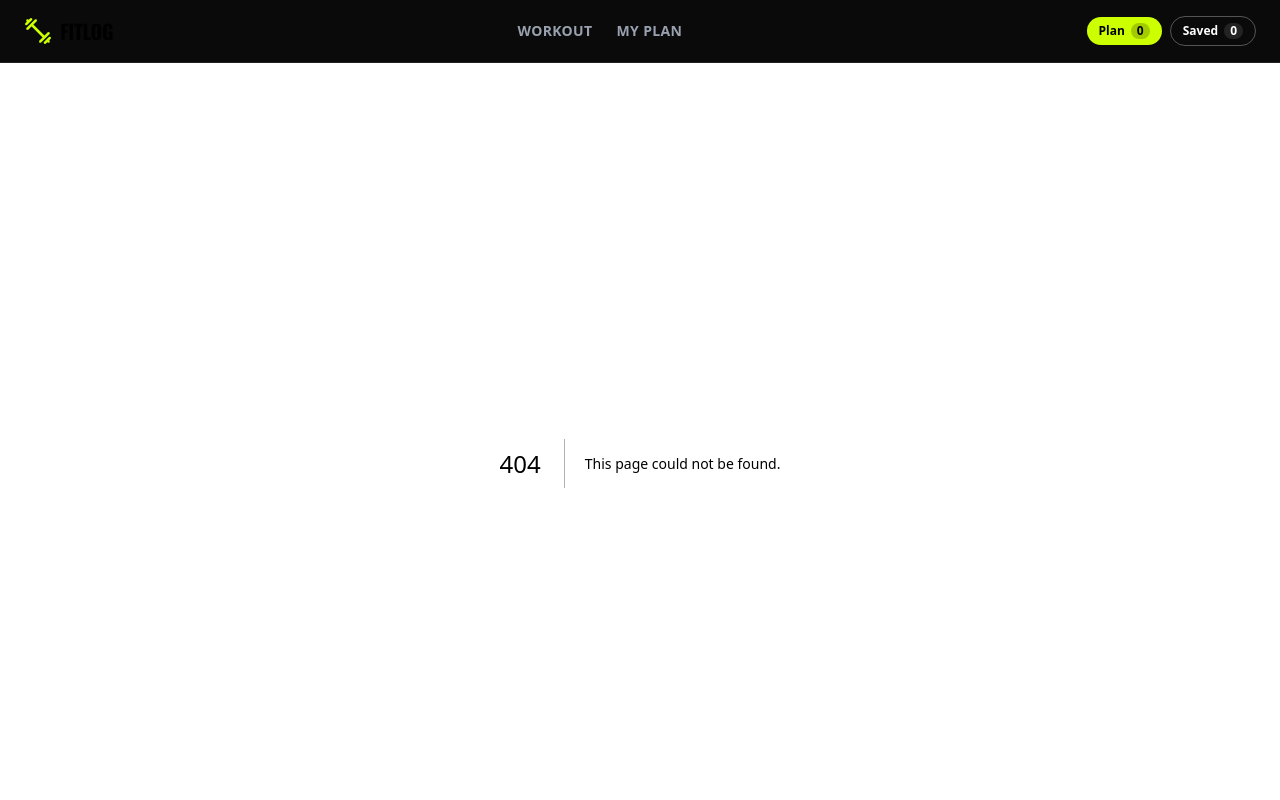
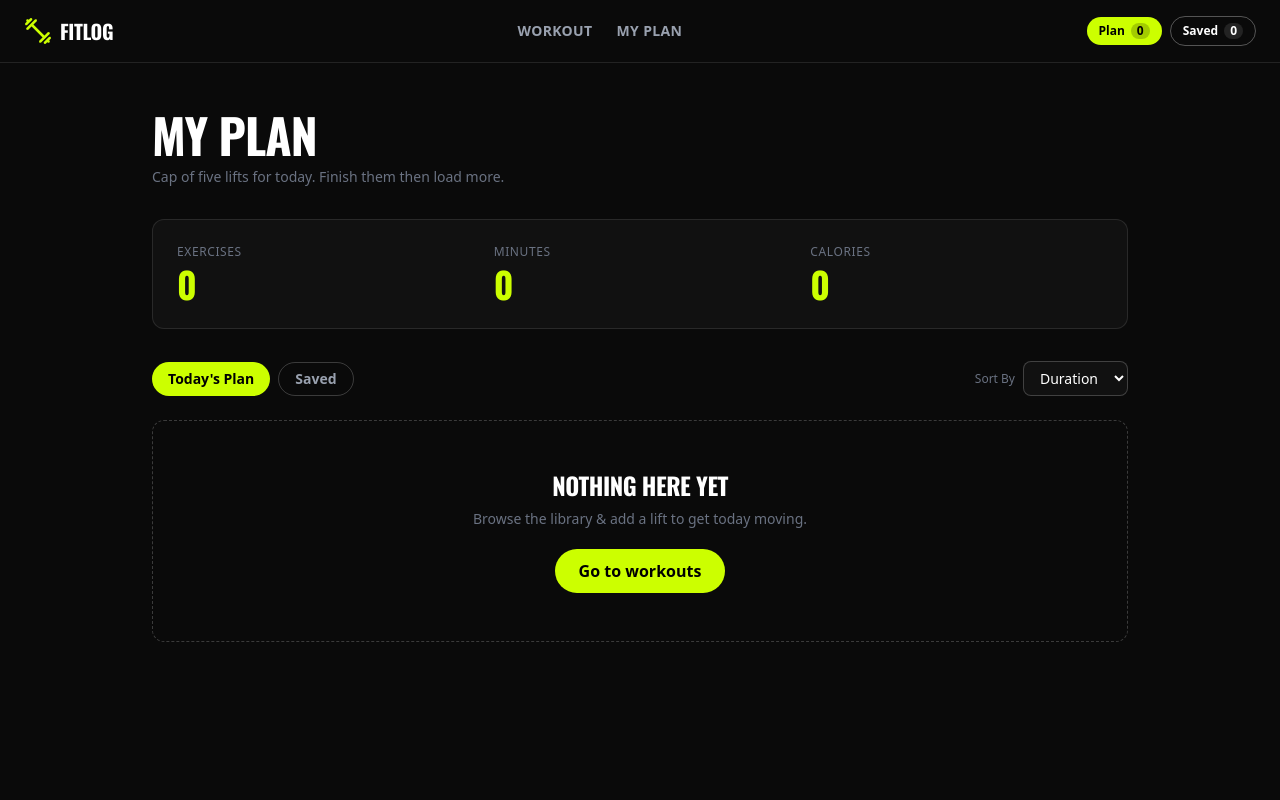
Before and after one commit to sukriaaktersahal/fitlog-web-ph-06, a Next.js app: page /my-plan in a window 1280 px wide. Before the commit this address had no page. Shown: the top 800 px of the page. Built offline with nearby package versions, Linux system fonts and the light colour scheme.

Commit message:
create my plan page with metrics

```diff
--- a/src/app/layout.tsx
+++ b/src/app/layout.tsx
@@ -24,7 +24,7 @@ export default function RootLayout({
     children: React.ReactNode;
 }) {
     return (
-      <html lang="en">
+      <html lang="en" data-scroll-behavior="smooth">
         <body className={`${oswald.variable} ${inter.variable} font-inter bg-[#0a0a0a] text-white antialiased`}>
           <PlanProvider>
             <Navbar />
--- /dev/null
+++ b/src/app/my-plan/page.tsx
@@ -0,0 +1,154 @@
+// use "use client", importing link, image ....
+"use client"
+
+import {useState} from "react";
+import Link from "next/link";
+import Image from "next/image";
+import { usePlan } from "@/context/PlanContext";
+import {Workout, PlanWorkout} from "@/types";
+
+// myPlanPage function
+export default function MyPlanPage(){
+    const {
+    plan,
+    saved,
+    removeFromPlan,
+    removeFromSaved,
+    markAsDone,
+    metrics,
+  } = usePlan();
+
+//   active tab state
+const [activeTab, setActiveTab] = useState<"plan" | "saved">("plan");
+
+// sort state
+const [sortBy, setSortBy] = useState<"duration" | "calories" | "rating">("duration");
+
+// current list
+const currentList: (Workout | PlanWorkout)[] = activeTab === "plan" ? plan : saved;
+
+// sorting
+const sortedList = [...currentList].sort((a, b) =>{
+    if(sortBy === "duration") return a.duration - b.duration;
+    if(sortBy === "calories") return b.caloriesBurned - a.caloriesBurned;
+    if(sortBy === "rating") return b.rating - a.rating;
+    return 0;
+});
+
+return(
+    <div className="mx-auto max-w-5xl px-4 py-12 sm:px-6">
+        {/* title */}
+        <h1 className="font-display text-4xl font-bold uppercase sm:text-5xl">My Plan</h1>
+        <p className="mt-2 text-sm text-gray-500">Cap of five lifts for today. Finish them then load more.</p>
+
+        {/* metrics summary row */}
+        <div className="mt-8  grid grid-cols-3 gap-4 rounded-xl border border-white/10 bg-[#111111] p-5 sm:gap-6 sm:p-6">
+        <div>
+            <p className="text-xs uppercase tracking-wider text-gray-500">Exercises</p>
+            <p className="font-display mt-1 text-3xl font-bold text-[#ccff00] sm:text-4xl">{metrics.exercises}</p>
+        </div>
+
+        <div>
+            <p className="text-xs uppercase tracking-wider text-gray-500">Minutes</p>
+            <p className="font-display mt-1 text-3xl font-bold text-[#ccff00] sm:text-4xl">{metrics.minutes}</p>
+        </div>
+
+        <div>
+            <p className="text-xs uppercase tracking-wider text-gray-500">Calories</p>
+            <p className="font-display mt-1 text-3xl font-bold text-[#ccff00] sm:text-4xl">{metrics.calories}</p>
+        </div>
+        </div>
+
+        {/* tab with sorting */}
+        <div className="mt-8 flex flex-wrap items-center justify-between gap-3">
+            {/* tabs */}
+            <div className="flex gap-2">
+                <button onClick={() => setActiveTab("plan")} className={`rounded-full px-4 py-1.5 text-sm font-bold transition ${
+                    activeTab === "plan" ? "bg-[#ccff00] text-black": "border border-white/20 text-gray-400 hover:text-white"
+                }`}
+                >Today&apos;s Plan</button>
+
+                <button onClick={() => setActiveTab("saved")} className={`rounded-full px-4 py-1.5 text-sm font-bold transition ${
+                    activeTab === "saved"? "bg-[#ccff00] text-black": "border border-white/20 text-gray-400 hover:text-white"
+                }`}
+                >Saved</button>
+            </div>
+
+            {/* sorting dropdown */}
+            <div className="flex items-center gap-2">
+                <span className="text-xs text-gray-500">Sort By</span>
+                <select value={sortBy} onChange={(e) =>
+                    setSortBy(e.target.value as "duration" | "calories" | "rating")
+                }
+                className="rounded-lg border border-white/20 bg-[#111111] px-3 py-1.5 text-sm text-white outline-none focus:border-[#ccff00]">
+                    <option value="duration">Duration</option>
+                    <option value="calories">Calories</option>
+                    <option value="rating">Rating</option>
+                </select>
+            </div>
+        </div>
+
+        {/* content */}
+        <div className="mt-6">
+            {sortedList.length === 0?(
+            // empty state
+            <div className="rounded-xl border border-dashed border-white/20 p-12 text-center">
+                <h3 className="font-display text-2xl font-bold uppercase">Nothing here yet</h3>
+                <p className="mt-2 text-sm text-gray-500">Browse the library & add a lift to get today moving.</p>
+
+                <Link href="/" className="mt-5 inline-block rounded-full bg-[#ccff00] px-6 py-2.5 font-bold text-black transition hover:bg-[#b8e600]">Go to workouts</Link>
+            </div>
+            ):(
+                // workout list
+                <div className="space-y-3">
+                    {sortedList.map((item) => {
+              const isDone = "isDone" in item && item.isDone;
+
+              return (
+                <div key={item.id} className={`flex flex-col gap-4 rounded-xl border border-white/10 bg-[#111111] p-4 sm:flex-row sm:items-center ${
+                    isDone ? "opacity-50": ""}`} >
+
+                        {/* thumbnail */}
+                        <div className="relative h-20 w-20 shrink-0 overflow-hidden rounded-lg bg-[#1a1a1a] sm:h-16 sm:w-16">
+                            <Image src={item.image} alt={item.name} fill sizes="80px" className="object-cover" unoptimized/>
+                        </div>
+
+                        {/* info */}
+                        <div className="min-w-0 flex-1">
+                            <h3 className={`font-display text-lg font-bold uppercase leading-tight ${ isDone? "line-through" : "" }`}>{item.name}</h3>
+                            <p className="mt-0.5 text-xs text-gray-500">{item.equipment}</p>
+
+                            {/* status */}
+                            <div className="mt-1.5 flex flex-wrap gap-3 text-xs text-gray-400">
+                                <span>⏱{item.duration}min</span>
+                                <span>🔥{item.caloriesBurned}kcal</span>
+                                <span>⭐{item.rating}</span>
+                            </div>
+                        </div>
+
+                        {/* Action buttons */}
+                        <div className="flex shrink-0 items-center gap-2">
+
+                            {/* view details */}
+                            <Link href={`/workout/${item.id}`} className="rounded-full border border-white/20 px-4 py-1.5 text-xs font-bold transition hover:border-[#ccff00] hover:text-[#ccff00]">View Details</Link>
+
+                            {/* mark as done  */}
+                            {activeTab === "plan" && !isDone &&(
+                                <button onClick={() => markAsDone(item.id)} className="rounded-full bg-[#ccff00] px-4 py-1.5 text-xs font-bold text-black transition hover:bg-[#b8e600]">✓Mark As Done</button>
+                    )}
+
+                    {/* remove button */}
+                    <button onClick={() =>
+                        activeTab === "plan"? removeFromPlan(item.id) : removeFromSaved(item.id)
+                    }
+                    className="flex h-8 w-8 items-center justify-center rounded-full border border-white/20 text-gray-400 transition hover:border-red-500 hover:text-red-500" aria-label="Remove">✕</button>
+                    </div>
+                </div>
+              );
+                })}
+            </div>
+            )}
+        </div>
+    </div>
+);
+}
```
